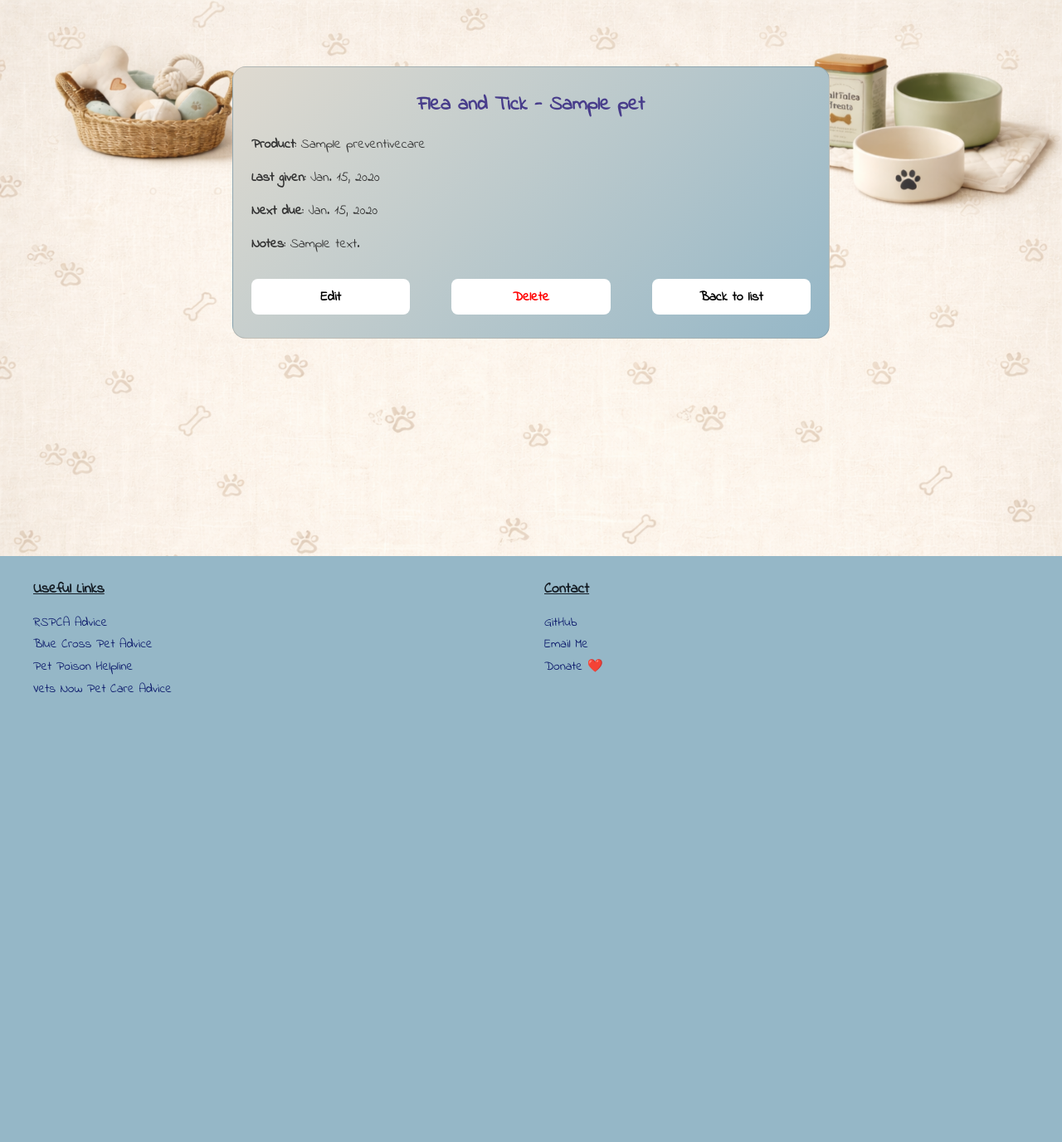
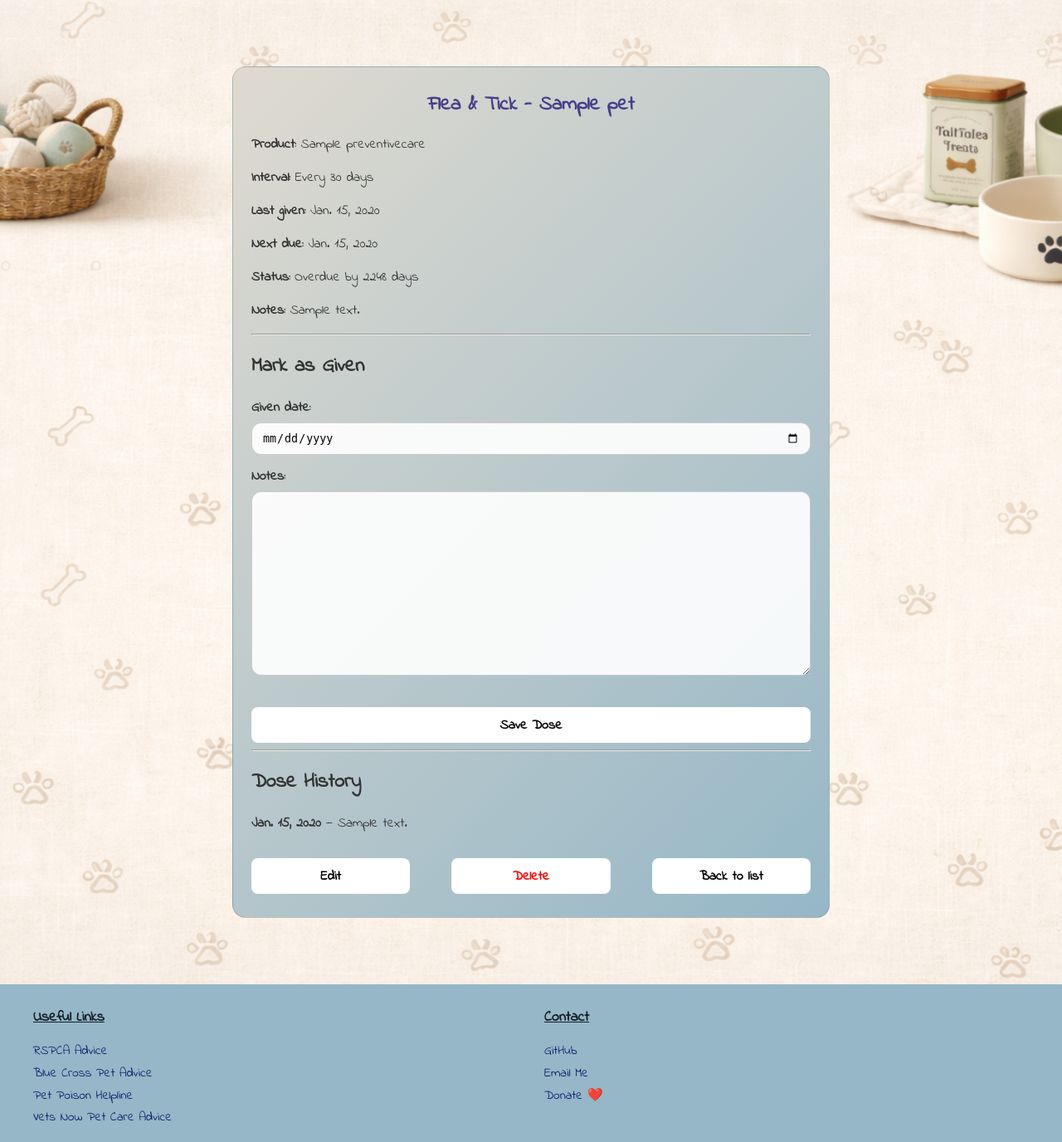
Before and after one commit to Anci82/TailTales, a Django app: page /care/preventive/1/ in a window 1280 px wide. Shown: the part 130-1506 px from the top of the page at 83% size. Before the commit the page ends 964 px from the top, so only its background shows below. Run offline with Django 5.2, Linux system fonts and the light colour scheme; a user stored in the database is signed in; tables that the repository leaves empty hold one stand-in row (values such as "Sample post").

Commit message:
New model for preventive care

```diff
--- a/TailTales/care/forms.py
+++ b/TailTales/care/forms.py
@@ -1,6 +1,6 @@
 from django import forms
 
-from TailTales.care.models import Appointment, PreventiveCare
+from TailTales.care.models import Appointment, PreventiveCare, PreventiveCareDose
 from TailTales.contacts.models import ServiceContact
 from TailTales.pets.models import Pet
 
@@ -9,6 +9,10 @@ class AppointmentForm(forms.ModelForm):
     class Meta:
         model = Appointment
         fields = ('pet', 'service_contact', 'title', 'date', 'notes', 'is_completed')
+
+        widgets = {
+            'date': forms.DateInput(attrs={'type': 'date'}),
+        }
 
     def __init__(self, *args, user=None, **kwargs):
         super().__init__(*args, **kwargs)
@@ -19,12 +23,32 @@ class AppointmentForm(forms.ModelForm):
 
 
 class PreventiveCareForm(forms.ModelForm):
+
     class Meta:
         model = PreventiveCare
-        fields = ('pet', 'care_type', 'product_name', 'last_given_date', 'next_due_date', 'notes')
+        fields = (
+            'pet',
+            'care_type',
+            'product_name',
+            'interval_days',
+            'last_given_date',
+            'notes',
+        )
+
+        widgets = {
+            'last_given_date': forms.DateInput(attrs={'type': 'date'}),
+        }
 
     def __init__(self, *args, user=None, **kwargs):
         super().__init__(*args, **kwargs)
 
         if user is not None:
             self.fields['pet'].queryset = Pet.objects.filter(owner=user)
+
+class PreventiveCareDoseForm(forms.ModelForm):
+    class Meta:
+        model = PreventiveCareDose
+        fields = ('given_date', 'notes')
+        widgets = {
+            'given_date': forms.DateInput(attrs={'type': 'date'}),
+        }
--- a/TailTales/care/urls.py
+++ b/TailTales/care/urls.py
@@ -2,7 +2,8 @@ from django.urls import path
 
 from TailTales.care.views import (
     AppointmentListView, AppointmentCreateView, AppointmentDetailView, AppointmentUpdateView, AppointmentDeleteView,
-    PreventiveCareListView, PreventiveCareCreateView, PreventiveCareDetailView, PreventiveCareUpdateView, PreventiveCareDeleteView,
+    PreventiveCareListView, PreventiveCareCreateView, PreventiveCareDetailView, PreventiveCareUpdateView,
+    PreventiveCareDeleteView, PreventiveCareMarkGivenView,
 )
 
 urlpatterns = [
@@ -19,4 +20,5 @@ urlpatterns = [
     path('preventive/<int:pk>/', PreventiveCareDetailView.as_view(), name='preventivecare-detail'),
     path('preventive/<int:pk>/edit/', PreventiveCareUpdateView.as_view(), name='preventivecare-edit'),
     path('preventive/<int:pk>/delete/', PreventiveCareDeleteView.as_view(), name='preventivecare-delete'),
+    path('preventive/<int:pk>/mark-given/', PreventiveCareMarkGivenView.as_view(), name='preventivecare-mark-given'),
 ]
--- a/TailTales/care/views.py
+++ b/TailTales/care/views.py
@@ -1,9 +1,12 @@
 from django.contrib.auth.mixins import LoginRequiredMixin
 from django.urls import reverse_lazy
 from django.views import generic as views
+from django.shortcuts import get_object_or_404, redirect
+from django.contrib import messages
+from django.views import View
 
-from TailTales.care.forms import AppointmentForm, PreventiveCareForm
-from TailTales.care.models import Appointment, PreventiveCare
+from TailTales.care.forms import AppointmentForm, PreventiveCareForm, PreventiveCareDoseForm
+from TailTales.care.models import Appointment, PreventiveCare, PreventiveCareDose
 
 
 # -------- Appointments --------
@@ -81,16 +84,25 @@ class PreventiveCareListView(LoginRequiredMixin, views.ListView):
 
 class PreventiveCareCreateView(LoginRequiredMixin, views.CreateView):
     model = PreventiveCare
+    form_class = PreventiveCareForm
     template_name = 'care/preventivecare-create.html'
     success_url = reverse_lazy('preventivecare-list')
-
-    def get_form_class(self):
-        return PreventiveCareForm
 
     def get_form_kwargs(self):
         kwargs = super().get_form_kwargs()
         kwargs['user'] = self.request.user
         return kwargs
+
+    def form_valid(self, form):
+        response = super().form_valid(form)
+
+        PreventiveCareDose.objects.create(
+            preventive_care=self.object,
+            given_date=self.object.last_given_date,
+            notes='Initial recorded dose',
+        )
+
+        return response
 
 
 class PreventiveCareDetailView(LoginRequiredMixin, views.DetailView):
@@ -100,6 +112,11 @@ class PreventiveCareDetailView(LoginRequiredMixin, views.DetailView):
 
     def get_queryset(self):
         return PreventiveCare.objects.filter(pet__owner=self.request.user)
+
+    def get_context_data(self, **kwargs):
+        context = super().get_context_data(**kwargs)
+        context['dose_form'] = PreventiveCareDoseForm()
+        return context
 
 
 class PreventiveCareUpdateView(LoginRequiredMixin, views.UpdateView):
@@ -128,3 +145,22 @@ class PreventiveCareDeleteView(LoginRequiredMixin, views.DeleteView):
 
     def get_queryset(self):
         return PreventiveCare.objects.filter(pet__owner=self.request.user)
+
+class PreventiveCareMarkGivenView(LoginRequiredMixin, View):
+    def post(self, request, pk):
+        care_item = get_object_or_404(
+            PreventiveCare.objects.filter(pet__owner=request.user),
+            pk=pk,
+        )
+
+        form = PreventiveCareDoseForm(request.POST)
+        if form.is_valid():
+            given_date = form.cleaned_data['given_date']
+            notes = form.cleaned_data.get('notes', '')
+
+            care_item.record_dose(given_date=given_date, notes=notes)
+            messages.success(request, 'Dose recorded successfully.')
+        else:
+            messages.error(request, 'Please enter a valid dose date.')
+
+        return redirect('preventivecare-detail', pk=care_item.pk)
--- a/static/css/pages/contacts.css
+++ b/static/css/pages/contacts.css
@@ -2,7 +2,7 @@
    MY CONTACTS LIST
 ============================ */
 .contact-list-card {
-    max-width: 1100px;
+    max-width: 850px;
     margin: 0 auto;
     padding: 28px 22px;
     border-radius: 16px;
@@ -24,7 +24,8 @@
 
 .my-contacts-grid {
     display: grid;
-    grid-template-columns: repeat(auto-fit, minmax(240px, 1fr));
+    grid-template-columns: repeat(auto-fit, minmax(240px, 320px));
+    justify-content: center;
     gap: 1.5rem;
 }
 
--- a/templates/care/appointment-detail.html
+++ b/templates/care/appointment-detail.html
@@ -5,7 +5,7 @@
 {% block content %}
 <section class="form-section">
     <div class="form-card">
-        <h1>{{ appointment.title }}</h1>
+        <h1>{{ appointment.service_contact.get_contact_type_display }} - {{ appointment.title }}</h1>
 
         <p><strong>Pet:</strong> {{ appointment.pet.name }}</p>
         <p><strong>Date:</strong> {{ appointment.date }}</p>
--- a/templates/care/appointment-list.html
+++ b/templates/care/appointment-list.html
@@ -14,7 +14,7 @@
         <div class="my-contacts-grid">
             {% for a in appointments %}
                 <article class="my-contact-card">
-                    <h3>{{ a.title }}</h3>
+                    <h3>{{ a.service_contact.get_contact_type_display }} - {{ a.title }}</h3>
                     <p><strong>Pet:</strong> {{ a.pet.name }}</p>
                     <p><strong>Date:</strong> {{ a.date }}</p>
                     <p><strong>Status:</strong> {% if a.is_completed %}Completed{% else %}Upcoming{% endif %}</p>
--- a/templates/care/preventivecare-detail.html
+++ b/templates/care/preventivecare-detail.html
@@ -5,17 +5,51 @@
 {% block content %}
 <section class="form-section">
     <div class="form-card">
-        <h1>{{ care_item.care_type }} - {{ care_item.pet.name }}</h1>
+        <h1>{{ care_item.get_care_type_display }} - {{ care_item.pet.name }}</h1>
 
         {% if care_item.product_name %}
             <p><strong>Product:</strong> {{ care_item.product_name }}</p>
         {% endif %}
 
+        <p><strong>Interval:</strong> Every {{ care_item.interval_days }} days</p>
         <p><strong>Last given:</strong> {{ care_item.last_given_date }}</p>
         <p><strong>Next due:</strong> {{ care_item.next_due_date }}</p>
 
+        {% if care_item.status == 'Overdue' %}
+            <p><strong>Status:</strong> Overdue by {{ care_item.overdue_days }} day{{ care_item.overdue_days|pluralize }}</p>
+        {% else %}
+            <p><strong>Status:</strong> {{ care_item.status }}</p>
+        {% endif %}
+
         {% if care_item.notes %}
             <p><strong>Notes:</strong> {{ care_item.notes }}</p>
+        {% endif %}
+
+        <hr>
+
+        <h2>Mark as Given</h2>
+        <form method="post" action="{% url 'preventivecare-mark-given' care_item.pk %}">
+            {% csrf_token %}
+            {{ dose_form.as_p }}
+            <div class="form-actions">
+                <button type="submit" class="primary-btn">Save Dose</button>
+            </div>
+        </form>
+
+        <hr>
+
+        <h2>Dose History</h2>
+        {% if care_item.doses.all %}
+            <ul>
+                {% for dose in care_item.doses.all %}
+                    <li>
+                        <strong>{{ dose.given_date }}</strong>
+                        {% if dose.notes %} — {{ dose.notes }}{% endif %}
+                    </li>
+                {% endfor %}
+            </ul>
+        {% else %}
+            <p>No doses recorded yet.</p>
         {% endif %}
 
         <div class="form-actions">
```
Also changed, not shown: TailTales/care/admin.py (+7 -1 lines), TailTales/care/models.py (+83 -13 lines), templates/care/preventivecare-list.html (+8 -1 lines), TailTales/care/migrations/0002_preventivecare_interval_days_and_more.py (added).
